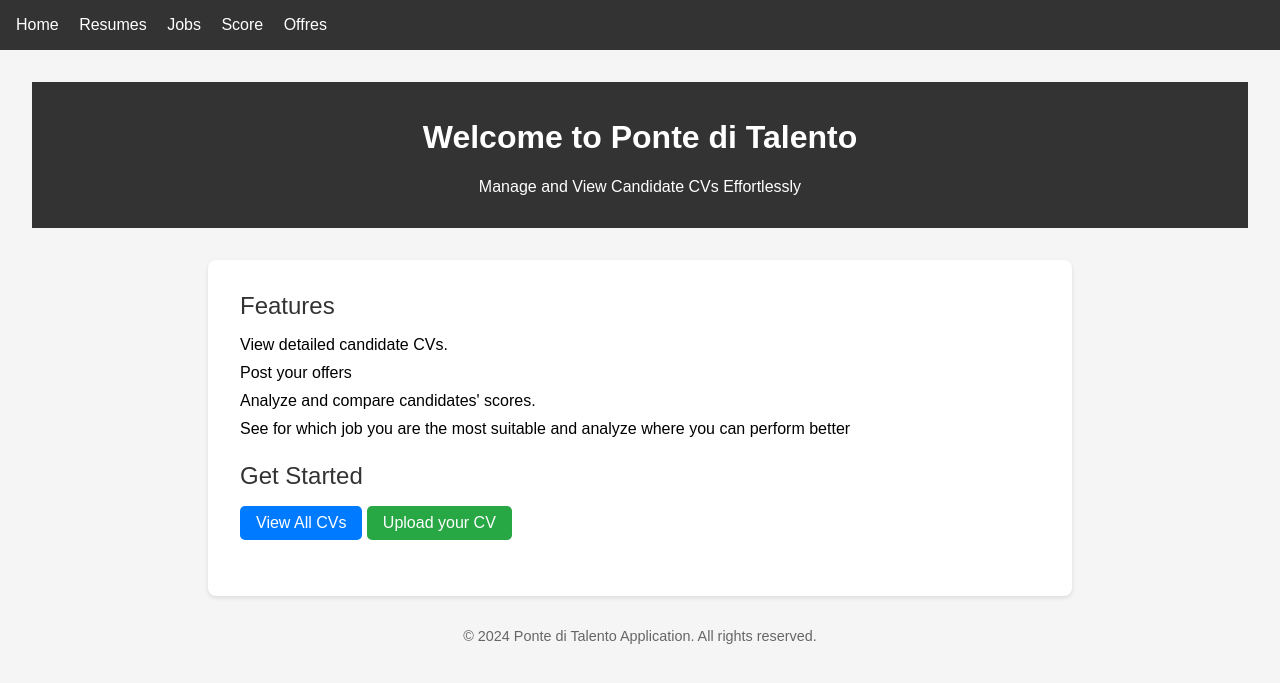
After one commit to TheoHorn/scoring_job_cv, a Flask app: template app/templates/home.html in a window 1280 px wide. The commit adds this page. Shown: the top 683 px of the page. Run offline with Flask 3, Linux system fonts and the light colour scheme; the template is opened without the code that fills it, so the values that code supplies are empty; parts of the project's set-up code (start-up, migrations or seed data) failed here and were passed over.

Commit message:
[FIX] home + fixes

```diff
--- a/app/static/styles.css
+++ b/app/static/styles.css
@@ -401,3 +401,62 @@ canvas {
     align-items: center;
     position: relative;
 }
+
+
+.cv-home-header {
+    background-color: #333;
+    color: white;
+    padding: 1rem;
+    text-align: center;
+}
+
+.cv-home-main {
+    max-width: 800px;
+    margin: 2rem auto;
+    background: white;
+    padding: 2rem;
+    box-shadow: 0 2px 4px rgba(0, 0, 0, 0.1);
+    border-radius: 8px;
+}
+
+.cv-home-section {
+    margin-bottom: 1.5rem;
+}
+
+.cv-home-section-title {
+    font-size: 1.5rem;
+    color: #333;
+    margin-bottom: 1rem;
+}
+
+.cv-home-btn {
+    display: inline-block;
+    padding: 0.5rem 1rem;
+    font-size: 1rem;
+    color: white;
+    background-color: #007BFF;
+    border: none;
+    border-radius: 5px;
+    text-decoration: none;
+    text-align: center;
+    cursor: pointer;
+}
+
+.cv-home-btn:hover {
+    background-color: #0056b3;
+}
+
+.cv-home-btn.upload {
+    background-color: #28a745;
+}
+
+.cv-home-btn.upload:hover {
+    background-color: #1e7e34;
+}
+
+.cv-home-footer {
+    text-align: center;
+    margin-top: 2rem;
+    font-size: 0.9rem;
+    color: #666;
+}
--- a/app/templates/base.html
+++ b/app/templates/base.html
@@ -8,12 +8,11 @@
 </head>
 <body>
     <nav>
-        <a href="{{ url_for('main.home') }}">Dashboard</a>
-        <a href="{{ url_for('main.chart') }}">Visualisation</a>
+        <a href="{{url_for('main.home')}}">Home</a>
         <a href="{{url_for('main.list_resumes')}}">Resumes</a>
         <a href="{{url_for('main.list_jobs')}}">Jobs</a>
         <a href="{{url_for('main.score')}}">Score</a>
-        <a href="{{url_for('main.offers')}}">Offres</a>
+        <a href="{{url_for('main.offers_view')}}">Offres</a>
     </nav>
     <main>
         {% block content %}{% endblock %}
--- /dev/null
+++ b/app/templates/home.html
@@ -0,0 +1,33 @@
+{% extends 'base.html' %}
+
+{% block content %}
+<!-- Header -->
+<div class="cv-home-header">
+    <h1>Welcome to Ponte di Talento</h1>
+    <p>Manage and View Candidate CVs Effortlessly</p>
+</div>
+
+<!-- Main Content -->
+<div class="cv-home-main">
+    <div class="cv-home-section">
+        <div class="cv-home-section-title">Features</div>
+        <ul>
+            <li>View detailed candidate CVs.</li>
+            <li>Post your offers</li>
+            <li>Analyze and compare candidates' scores.</li>
+            <li>See for which job you are the most suitable and analyze where you can perform better</li>
+        </ul>
+    </div>
+
+    <div class="cv-home-section">
+        <div class="cv-home-section-title">Get Started</div>
+        <a href="{{url_for('main.list_resumes')}}" class="cv-home-btn">View All CVs</a>
+        <a href="{{url_for('main.offers_view')}}" class="cv-home-btn upload">Upload your CV</a>
+    </div>
+</div>
+
+<!-- Footer -->
+<div class="cv-home-footer">
+    <p>&copy; 2024 Ponte di Talento Application. All rights reserved.</p>
+</div>
+{% endblock %}
```
Also changed, not shown: app/routes.py (+5 -2 lines).
